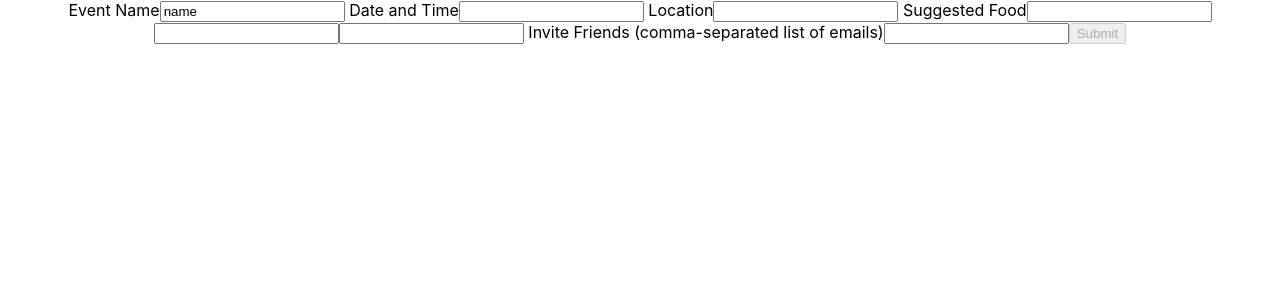
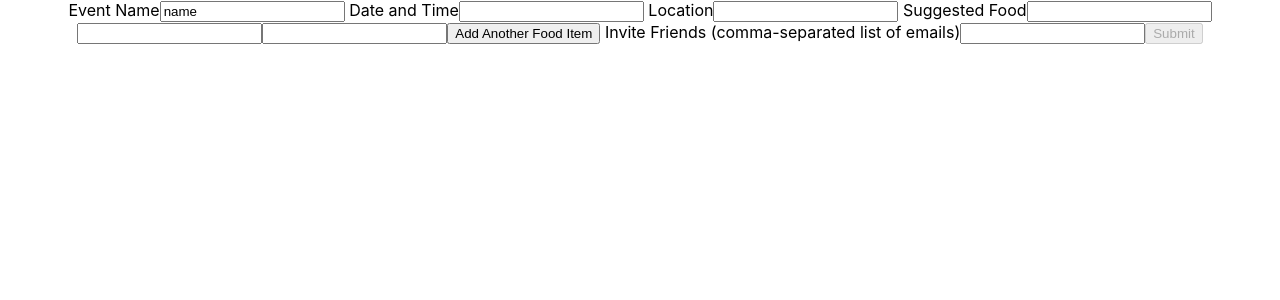
Before and after one commit to Potluck-Planner-1-Oct2021/front-end, a React (Create React App) app in the folder potluck-planner/: page / in a window 1280 px wide. Shown: the top 300 px of the page. Built offline with nearby package versions, Linux system fonts and the light colour scheme.

Commit message:
add food button working

```diff
--- a/potluck-planner/src/components/CreateEvent.js
+++ b/potluck-planner/src/components/CreateEvent.js
@@ -31,6 +31,17 @@ function CreateEvent() {
     setForm({...form, food: newState})
   }
 
+  const addFood = (event) => {
+    event.preventDefault()
+    const newState = form.food.slice()
+    newState.push('')
+    setForm({...form, food: newState})
+  }
+
+  const submit = () => {
+    console.log('submit')
+  }
+
   const setFormErrors = (name,value) => {
     yup.reach(schema,name).validate(value)
         .then(() => setErrors({...errors, [name]: ''}))
@@ -38,12 +49,13 @@ function CreateEvent() {
   }
 
     useEffect(() => {
+      console.log('food: ' + form.food)
       schema.isValid(form).then(valid => setDisabled(!valid))
   }, [form])
 
   return (
     <div className="App">
-      <form>
+      <form onSubmit={submit}>
         <div>{errors.name}</div>
         <div>{errors.date}</div>
         <div>{errors.location}</div>
@@ -64,6 +76,7 @@ function CreateEvent() {
             form.food.map((food, index) => <input onChange={changeFood} value={form.food[index]} name={index} type="text"/>)
           }
         </label>
+        <button onClick={addFood}>Add Another Food Item</button>
 
         <label> Invite Friends (comma-separated list of emails)
           <input onChange={change} value={form.invites} name="invites" type="text"/>
```
